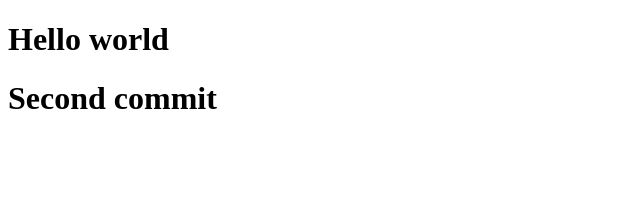
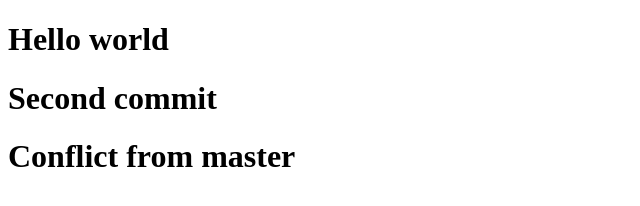
Before and after one commit to trung052002/GITHUB_TUTORIAL, a plain HTML site: page index.html in a window 1280 px wide. Shown: the whole page, without its empty margins (0-640 px from the left). Drawn offline with Linux system fonts and the light colour scheme.

Commit message:
conflict from master

```diff
--- a/index.html
+++ b/index.html
@@ -5,5 +5,6 @@
 <body>
 <h1>Hello world</h1>
 <h1>Second commit</h1>
+<h1>Conflict from master</h1>
 </body>
 </html>
```
